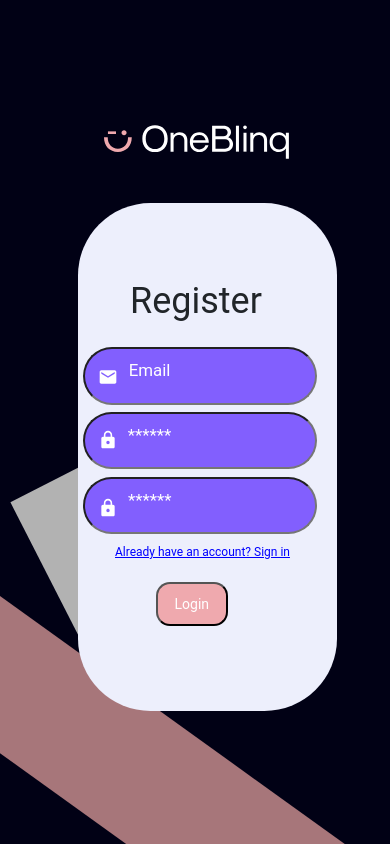
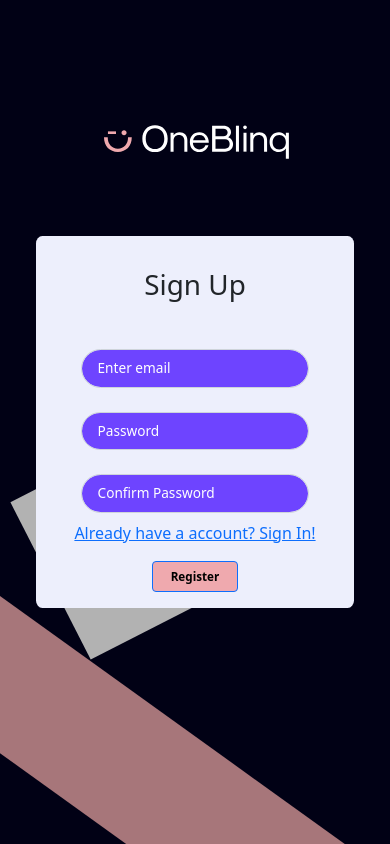
Before and after one commit to Blodowica/oneblinq-licenseplatform-frontend, a React (Create React App) app: page /full-bd in a window 390 px wide. Built offline with nearby package versions, Linux system fonts and the light colour scheme.

Commit message:
Registration Changed to use boostrap

```diff
--- a/package.json
+++ b/package.json
@@ -7,6 +7,7 @@
     "@testing-library/react": "^11.2.7",
     "@testing-library/user-event": "^12.8.3",
     "bootstrap": "^5.1.1",
+    "node-sass": "^6.0.1",
     "react": "^17.0.2",
     "react-bootstrap": "^2.0.0-rc.0",
     "react-dom": "^17.0.2",
--- a/src/components/App/App.js
+++ b/src/components/App/App.js
@@ -6,6 +6,7 @@ import { useHistory } from 'react-router-dom'
 import 'bootstrap/dist/css/bootstrap.min.css'
 import { Button } from 'react-bootstrap';
 import RegisrationComponent from '../RegistrationComponent/RegisrationComponent.js'
+import '../../main.scss'
 
 function RenderDefault() {
   const history = useHistory()
--- a/src/components/ExampleComponent/ExampleComponent.js
+++ b/src/components/ExampleComponent/ExampleComponent.js
@@ -2,9 +2,10 @@ import logo from '../../logo.svg';
 import './ExampleComponent.css'
 import React, { useState, useEffect } from 'react';
 import { useRecoilState } from 'recoil';
-import {textState} from '../../state'
+import { textState } from '../../state'
 
-import {useUserActions} from '../../actions'
+import { useUserActions } from '../../actions'
+import { Form, Button, container, Row } from 'react-bootstrap';
 
 export function ExampleComponent() {
   const [globalTextState] = useRecoilState(textState)
@@ -43,6 +44,7 @@ export function ExampleComponent() {
         }}>CLick me to change global state for all components :)</button>
         {/* <input onChange={(theInputField) => setText(theInputField.target.value)}></input> */}
       </header>
+      <Button variant="custom-caller">Button</Button>
     </div>
   )
 }
--- a/src/components/LrBase/LrBaseComponent.css
+++ b/src/components/LrBase/LrBaseComponent.css
@@ -32,3 +32,22 @@
     bottom: 99.63%;
   }
 }
+
+.LogRegComponent
+{
+  position: relative;
+
+}
+.RegLogFormContainer
+{
+  grid-template-columns: repeat(auto-fit, minmax(100px, 1fr));
+}
+.RegLogFormCol
+{
+}
+
+.Container
+{
+  display: grid ;
+  grid-template-columns: repeat(auto-fit, minmax(500px, 1fr));
+}
--- a/src/components/LrBase/LrBaseComponent.js
+++ b/src/components/LrBase/LrBaseComponent.js
@@ -1,19 +1,32 @@
 import './LrBaseComponent.css'
 import React from 'react';
 
-import { Button } from 'react-bootstrap';
+
+import { Button, Row, Col, Container } from 'react-bootstrap';
 import Image from 'react-bootstrap/Image';
 import RegistrationComponent from '../RegistrationComponent/RegisrationComponent';
 export function LrBaseComponent() {
 
   return (
 
-    <div className="Full d-flex align-items-center justify-content-center">
-        <div className="BackgroundLogo">
+    <div className="Full d-flex align-items-center ">
+      <div className="BackgroundLogo">
 
-        </div>
+      </div>
+      <Container fluid >
+        <Row>
 
-      <RegistrationComponent />
-    </div>
+          <Col md={{ span: 5, offset: 7 }} className="RegLogFormCol" xs={12} sm={12}>
+
+
+            <RegistrationComponent />
+
+          </Col>
+
+        </Row>
+
+
+      </Container>
+    </div >
   )
 }
--- a/src/components/RegistrationComponent/RegisrationComponent.js
+++ b/src/components/RegistrationComponent/RegisrationComponent.js
@@ -1,12 +1,47 @@
 import React, { Component } from "react";
 import "./RegistrationComponent.css";
-import Form from 'react-bootstrap/Form';
+import { Form, Button, Container, Row, InputGroup } from 'react-bootstrap';
 
-class RegistrationComponent extends React.Component {
-  render() {
+export function RegistrationComponent() {
+
+  //<InputGroup.Text id="basic-addon1" className="RegInputGroupEmail">@</InputGroup.Text>
   return (
+    <Container>
+      <div className="RegistrationForm  align-items-center justify-content-center  text-center">
+        <h1 className="mt-3">Sign Up</h1>
+
+        <Form.Group className="mb-4  mt-5 " controlId="formBasicEmail">
+
+          <Form.Control size="lg" type="email" placeholder="Enter email" className="rounded-pill" />
+
+
+        </Form.Group>
+
+        <Form.Group className="mb-4 rounded-pill" controlId="formBasicPassword">
+
+          <Form.Control type="password" placeholder="Password" size="lg" className="rounded-pill" />
+        </Form.Group>
+
+        <Form.Group className="mb-2" controlId="formBasicPassword">
+
+          <Form.Control type="password" size="lg" placeholder="Confirm Password" className="rounded-pill" />
+        </Form.Group>
+
         <div>
-        <Form className="RegForm">
+          <a href='#'> Already have a account? Sign In!</a>
+
+        </div>
+        <div>
+
+          <Button className="RegButton button-center mt-3" type="submit">
+            Register
+          </Button>
+
+        </div>
+
+
+        {
+        /* <Form className="RegForm">
 
         <h3 className="RegText">Register</h3>
 
@@ -19,10 +54,11 @@ class RegistrationComponent extends React.Component {
         <div className="EmailIcon"></div>
 
         <div className="PasswordIcon"></div>
-        <div className="PasswordIconConfirmation"></div>
-      </div>
-    );
-  }
+      <div className="PasswordIconConfirmation"></div> */}
+      </div >
+    </Container>
+  )
 }
 
+
 export default RegistrationComponent;
--- a/src/components/RegistrationComponent/RegistrationComponent.css
+++ b/src/components/RegistrationComponent/RegistrationComponent.css
@@ -1,355 +1,61 @@
-.RegForm {
-  position: absolute;
-  left: 58vw;
-  right: 5.7vw;
-  top: 18.2vh;
-  bottom: 13vh;
-
-  height: 80.3vh;
-  width: 36.3vw;
-  border-radius: 8.6vh;
-
-  background: #edeffc;
-}
-.RegText {
-  position: absolute;
-
-  font-family: Roboto;
-  font-size: 5vw;
-  font-style: normal;
-  font-weight: 400;
-  line-height: 11.5vh;
-  letter-spacing: 0em;
-  text-align: left;
-
-  left: 8.4;
-  top: 8.8vh;
-  right: 8.4vw;
-  bottom: 55.97vh;
+.RegistrationForm
+{
+  background-color: #EDEFFC;
+  padding: 5%;
+  border-radius: 2%;
 }
 
-.RegEmailInput {
-  position: absolute;
-  height: 6.8vh;
-  width: 27.6vw;
-
-  border-radius: 65px;
-
-  /* Rectangle 7 */
-
-  top: 28.9vh;
-  bottom: 43.7vh;
-  left: 3.2vw;
-  right: 5.5vw;
-
-  background: rgba(110, 68, 255, 0.84);
-  border-radius: 3.4vw;
-  color: white;
-  background: rgba(110, 68, 255, 0.84);
-  text-align-last: center;
-  font-family: Roboto;
-  font-style: normal;
-  font-weight: normal;
-  font-size: 1.3vw;
+input[type="text"]::-webkit-input-placeholder {
+  background-color: red!important;
 }
 
-::placeholder {
-  position: absolute;
-  width: 9.2vw;
-  height: 4.3vh;
-  left: 5vw;
-  top: 1.3vh;
-  bottom: 1.3vh;
-  right: 13.3vw;
+.RegButton
+{
+  background-color: #EFA9AE!important ;
+font-weight: bold!important;
+color: black!important;
+width:  30%;
+font-size: 1vw!important;
+}
+.form-control {
+  background-color:  #6E44FF!important;
   color: white;
-  font-family: Roboto;
-  font-style: normal;
-  font-weight: normal;
-  font-size: 1.3vw;
-  line-height: 4.96vh;
+  width: 80%!important;
+  margin-left: auto;
+  margin-right: auto;
+  font-size: 1vw!important;
+
 }
 
-.RegPassInput {
-  position: absolute;
-  background: rgba(110, 68, 255, 0.84);
-  border-radius: 65px;
-  height: 6.8vh;
-  width: 27.6vw;
-  color: white;
-  top:39.94vh;
-  right: 5.5vw;
-  left: 3.3vw;
-  bottom: 32.7vh;
-  border-radius: 65px;
-  text-align-last: center;
-  font-family: Roboto;
-  font-style: normal;
-  font-weight: normal;
-  font-size: 1.3vw;
+.form-group
+{
+  text-align: center!important;
+
 }
 
-
-.RegPassConfirmationInput {
-  position: absolute;
-  background: rgba(110, 68, 255, 0.84);
-  border-radius: 65px;
-  color: white;
-  height: 6.8vh;
-  width: 27.6vw;
-
-  left: 3.3w;
-  right: 5.5vw;
-  top: 49.8vh;
-  bottom: 22.8vh;
-  text-align-last: center;
-  font-family: Roboto;
-  font-style: normal;
-  font-weight: normal;
-  font-size: 1.3vw;
+.form-control:not(active){
+  color:white;
 }
 
+.form-control:focus{
+  color:white;
+}
+.RegInputgroupEmail
+{
+  background-color: #6E44FF;
+   border-top-left-radius: 20%!important;
+}
+@media screen and (max-width:640px)
+ {
+  .form-control {
 
-.RegBtn {
-  position: absolute;
-  background: #efa9ae;
-  border-radius: 14px;
-  height: 6.3vh;
-  width: 19.8vw;
+    font-size: 3.5vw!important;
 
-  bottom: 9.3vh;
-  left: 7.2vw;
-  top: 63.8vh;
-  right: 9.2vw;
+  }
 
-  border-radius: 14px;
-  color: white;
-  font-family: Roboto;
-  font-style: normal;
-  font-weight: normal;
-  font-size: 3.7vh;
-  line-height: 4.3vh;
+  .RegButton
+{
+
+font-size: 3vw!important;
 }
-
-.EmailIcon
-{
-  position: absolute;
-  content: url('./EmailIcon.svg');
-  width: 2.5vw;
-  height: 4.9vh;
-  left: 62.8vw;
-  top: 47.9vh;
-
 }
-.PasswordIcon
-{
-  position: absolute;
-  content: url('./PasswordIcon.svg');
-  width: 2.5vw;
-  height: 4.9vh;
-  left: 62.8vw;
-  top: 58.9vh;
-}
-.PasswordIconConfirmation
-{
-  position: absolute;
-  content: url('./PasswordIcon.svg');
-  width: 2.5vw;
-  height: 4.9vh;
-  left: 62.8vw;
-  top: 68.8vh;
-}
-.Link
-{
-  position: absolute;
-width: 16vw;
-height: 1.8vw;
-left: 7.8vw;
-top: 58.5vh;
-
-font-family: Roboto;
-font-style: normal;
-font-weight: normal;
-font-size: 1vw;
-line-height: 2.9vh;
-text-decoration-line: underline;
-color: #0000FF;
-}
-
-@media (max-width: 800px), screen and (orientation: portrait) {
-  .RegForm {
-    position: absolute;
-    left: 20%;
-    right: 80%;
-    top: 24%;
-    bottom: 80%;
-
-    height: 60.3vh;
-    width: 66.3vw;
-    border-radius: 8.6vh;
-
-    background: #edeffc;
-  }
-    .RegEmailInput {
-      position: absolute;
-      height: 6.8vh;
-      width: 60vw;
-
-      border-radius: 65px;
-
-      /* Rectangle 7 */
-
-      top: 17.160367722165475vh;
-
-      left:1.35vw;
-
-
-
-
-      background: rgba(110, 68, 255, 0.84);
-
-      border-radius: 65px;
-      color: white;
-      background: rgba(110, 68, 255, 0.84);
-      text-align-last: center;
-      font-family: Roboto;
-      font-style: normal;
-      font-weight: normal;
-      font-size: 1.3vw;
-    }
-    .RegPassInput {
-      position: absolute;
-      background: rgba(110, 68, 255, 0.84);
-      border-radius: 65px;
-
-      height:  6.8vh;
-      width: 60vw;
-
-      color: white;
-      top: 24.8vh;
-
-      left:1.35vw;
-      border-radius: 65px;
-      text-align-last: center;
-      font-family: Roboto;
-      font-style: normal;
-      font-weight: normal;
-      font-size: 1.3vw;
-    }
-    .RegPassConfirmationInput {
-      position: absolute;
-      background: rgba(110, 68, 255, 0.84);
-      border-radius: 65px;
-      color: white;
-      height:  6.8vh;
-      width: 60vw;
-
-
-      left:1.4vw;
-      top: 32.5vh;
-
-      text-align-last: center;
-      font-family: Roboto;
-      font-style: normal;
-      font-weight: normal;
-      font-size: 1.3vw;
-    }
-    .RegBtn {
-      position: absolute;
-      background: #efa9ae;
-      border-radius: 14px;
-      height: 6.3vh;
-      width: 19.84375vw;
-
-      bottom: 9.3vh;
-      left: 20vw;
-      top: 45vh;
-
-      width: 71.7px;
-      Height :43.3px;
-
-      border-radius: 14px;
-      color: white;
-      font-family: Roboto;
-      font-style: normal;
-      font-weight: normal;
-      font-size: 14px;
-      line-height: 4.3vh;
-    }
-    .RegText {
-      position: absolute;
-
-      font-family: Roboto;
-      font-size: 36px;
-      font-style: normal;
-      font-weight: 400;
-      line-height: 11.5vh;
-      letter-spacing: 0em;
-      text-align: center;
-
-      left: 2.6vw;
-      top: 6vh;
-
-    }
-
-.EmailIcon
-{
-  position: absolute;
-  content: url('./EmailIcon.svg');
-  width: 20px;
-  height: 20px;
-  top: 43.5vh;
-  left: 25vw;
-  right: 247px;
-}
-.PasswordIcon
-{
-  position: absolute;
-  content: url('./PasswordIcon.svg');
-  width: 20px;
-  height: 20px;
-  left:25vw;;
-  top: 51vh;
-}
-.PasswordIconConfirmation
-{
-  position: absolute;
-  content: url('./PasswordIcon.svg');
-  width: 20px;
-  height: 20px;
-  left: 25vw;
-  top: 59vh;
-}
-
-.Link
-{
-  position: absolute;
-  height: 17px;
-  width: 175px;
-
-
-left: 37px;
-top: 40vh;
-
-font-family: Roboto;
-font-style: normal;
-font-size: 12px;
-
-
-text-decoration-line: underline;
-color: #0000FF;
-}
-::placeholder {
-  position: absolute;
-  width: 15vw;
-  height: 6vh;
-  left: 9vw;
-
-  bottom: 1.5vw;
-
-  color: white;
-  font-family: Roboto;
-
-  font-size: 2vh;
-  line-height: 5vh;
-}
-  }
--- /dev/null
+++ b/src/custom.scss
@@ -0,0 +1,6 @@
+
+$input-placeholder-color: white;
+$input-color: white;
+$input-focus-color: white;
+
+@import "~bootstrap/scss/bootstrap";
--- /dev/null
+++ b/src/main.scss
@@ -0,0 +1,6 @@
+@import '../node_modules/bootstrap/scss/bootstrap';
+
+
+
+
+@import 'custom';
```
Also changed, not shown: src/components/ExampleComponent/ExampleComponent.css (line endings or trailing spaces), 1 other file (tests, documents, lock files or other folders). Lines whose indentation alone changed are shown as unchanged.
